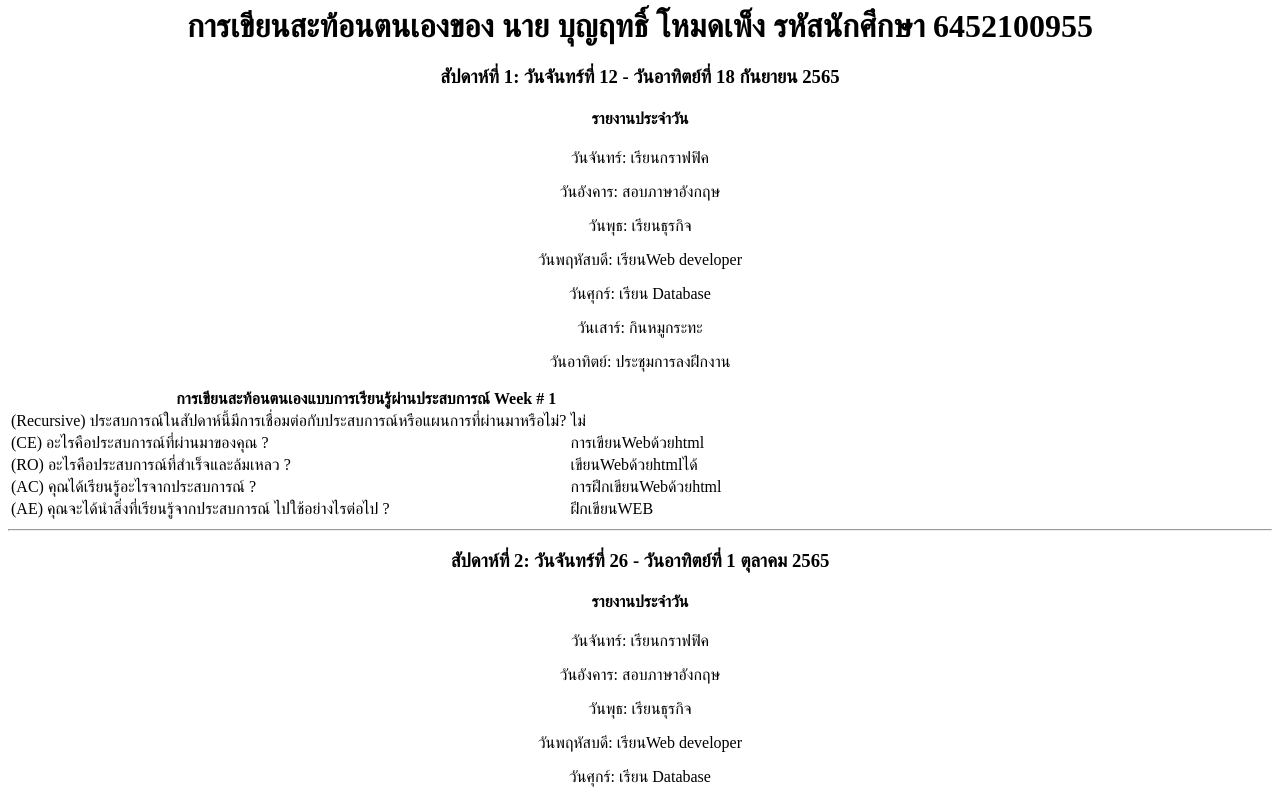
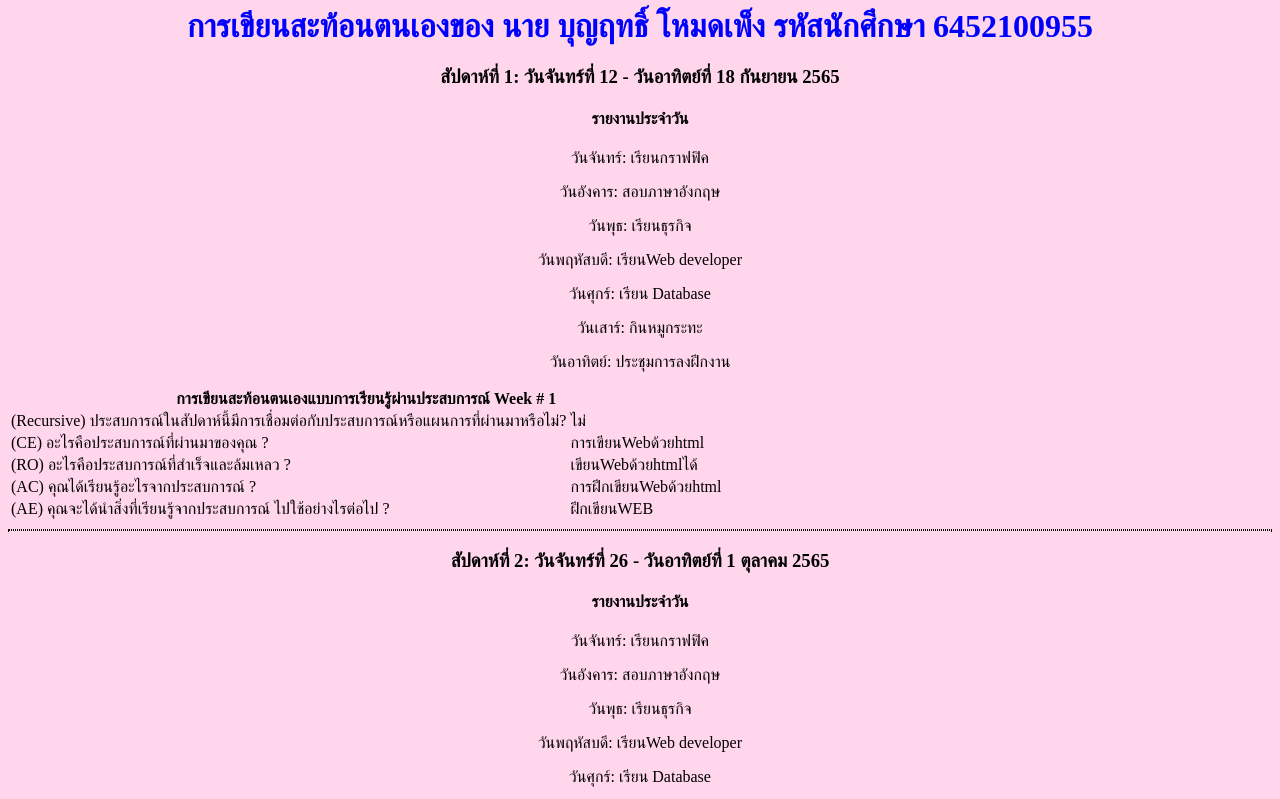
Before and after one commit to Benzlot/Resume, a plain HTML site: page Report.html in a window 1280 px wide. Shown: the top 799 px of the page. Drawn offline with Linux system fonts and the light colour scheme.

Commit message:
Add files via upload

```diff
--- a/Report.html
+++ b/Report.html
@@ -3,6 +3,7 @@
   <head>
     <meta charset="utf-8">
     <title>การเขียนสะท้อนตนเองของ บุญฤทธิ์ โหมดเพ็ง</title>
+    <link rel="stylesheet" href="Style.css">
   </head>
   <body>
     <div style="text-align:center">
--- /dev/null
+++ b/Style.css
@@ -0,0 +1,13 @@
+body{
+    background-color: #FFD6EC;
+  }
+
+  hr{
+    border-style: dotted;
+  }
+
+  h1{
+    align-items: baseline;
+    color: blue;
+    font-size: ;
+  }
--- a/Tablestyle.css
+++ b/Tablestyle.css
@@ -1,6 +1,3 @@
-hr{
-  border-style: dotted;
-}
 
 table.table1{
   border: dashed red;
@@ -11,7 +8,3 @@ tfoot{
   background-color: #333;
   color: #fff;
 }
-
-body{
-  background-color: #FFD6EC;
-}
```
Also changed, not shown: index.html (+3 -2 lines).
